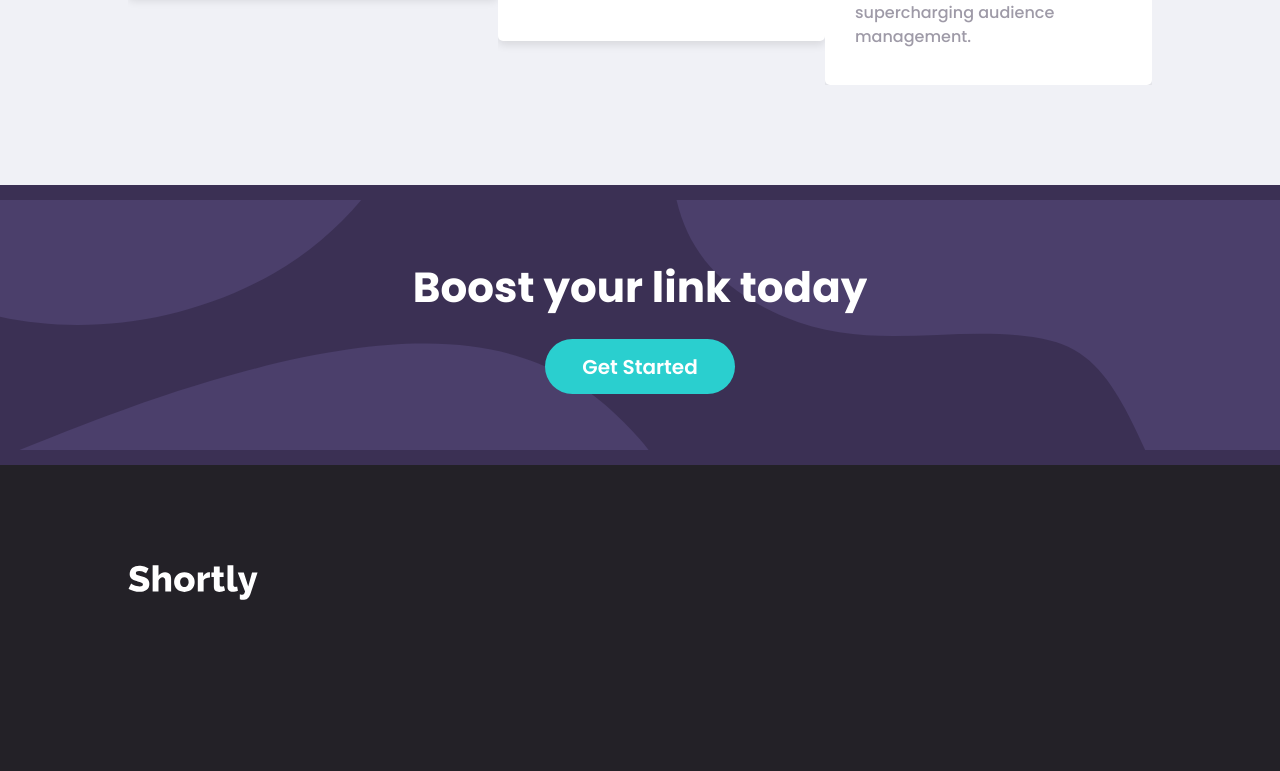
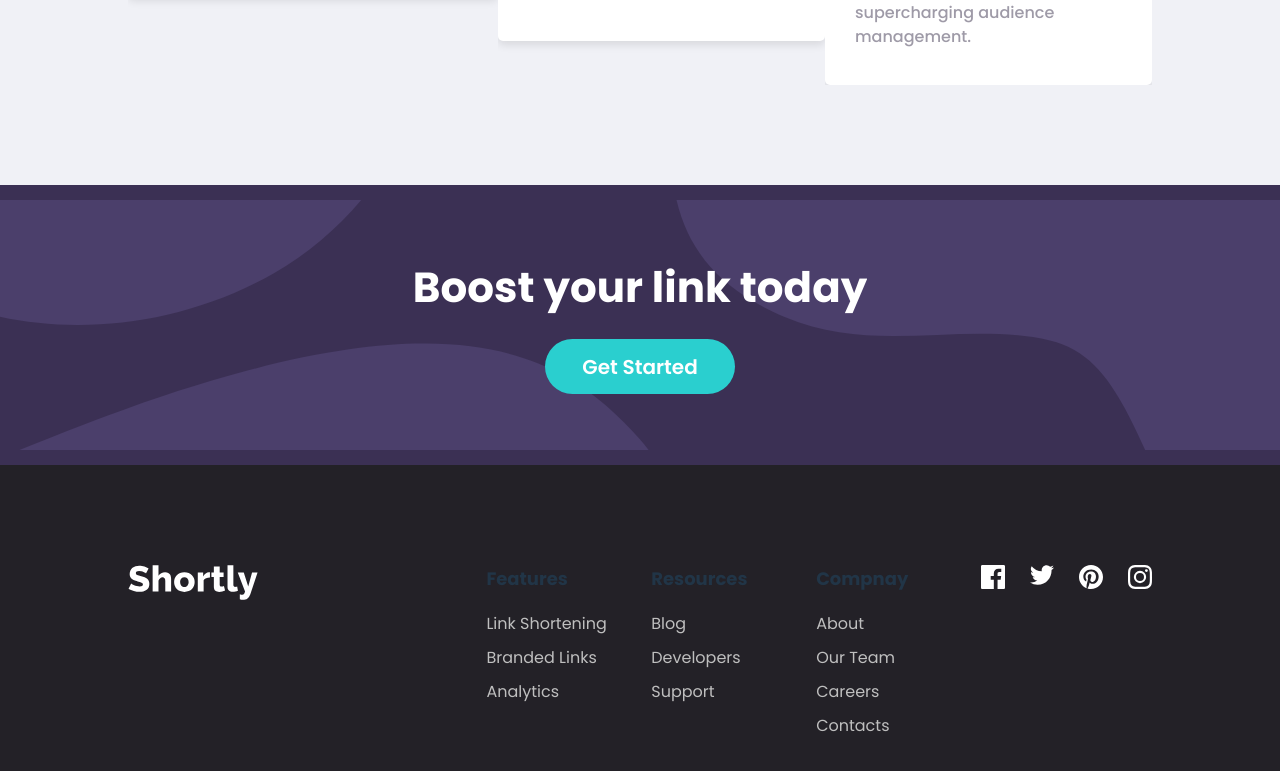
Before and after one commit to itstalalsalman/url-shortening-app, a React (Vite) app: page / in a window 1280 px wide. Shown: the part 1625-2396 px from the top of the page. Built offline with nearby package versions, Linux system fonts and the light colour scheme.

Commit message:
Footer Completed Along with Zustand store for state management initiated

```diff
--- a/package.json
+++ b/package.json
@@ -11,7 +11,8 @@
   },
   "dependencies": {
     "react": "^18.3.1",
-    "react-dom": "^18.3.1"
+    "react-dom": "^18.3.1",
+    "zustand": "^4.5.5"
   },
   "devDependencies": {
     "@eslint/js": "^9.9.0",
--- a/src/components/Footer/Footer.css
+++ b/src/components/Footer/Footer.css
@@ -13,4 +13,13 @@
 .listing-and-icons{
     width: 65%;
     height: 100%;
+    display: flex;
+    justify-content: space-between;
 }
+
+.icons-container{
+    display: flex;
+    justify-content: start;
+    align-items: start;
+    gap: 25px;
+}
--- a/src/components/Footer/Footer.jsx
+++ b/src/components/Footer/Footer.jsx
@@ -3,6 +3,11 @@ import './Footer.css';
 import ListComponent from '../ListComponent/ListComponent';
 
 import logo from '../../assets/logoFooter.svg';
+import facebook from '../../assets/icon-facebook.svg';
+import twitter from '../../assets/icon-twitter.svg';
+import pinterest from '../../assets/icon-pinterest.svg';
+import instagram from '../../assets/icon-instagram.svg';
+
 
 const Footer = () => {
 
@@ -12,13 +17,23 @@ const Footer = () => {
         {listName: "Compnay", listItemsNames: ["About", "Our Team", "Careers", "Contacts"]}
     ];
 
+    const icons = [
+        facebook,
+        twitter,
+        pinterest,
+        instagram
+    ];
+
   return (
     <div className="footer">
         <img src={logo} alt='logo' className='logo-footer'/>
         <div className='listing-and-icons'>
-            {footerlisting.map((list) => {
+            {footerlisting.map((list) => (
                 <ListComponent liName={list.listName} liItems={list.listItemsNames} />
-            })}
+            ))}
+            <div className='icons-container'>
+                {icons.map(icon => <img src={icon} alt='footer-icon' className='icon-footer' />)}
+            </div>
         </div>
     </div>
   )
--- a/src/components/ListComponent/ListComponent.css
+++ b/src/components/ListComponent/ListComponent.css
@@ -1,4 +1,29 @@
 .list-container{
     width: 20%;
     height: 100%;
+    display: flex;
+    flex-direction: column;
+    gap: 20px;
 }
+
+.list-heading{
+    font-size: 18px;
+}
+
+.list-container > ul{
+    display: flex;
+    flex-direction: column;
+    justify-content: start;
+    align-items: start;
+    gap: 10px;
+}
+
+.item-name{
+    color: var(--Gray);
+    cursor: pointer;
+    transition: color 0.2s ease-in;
+}
+
+.item-name:hover{
+    color: var(--Cyan);
+}
```
Also changed, not shown: src/store.js (added, +7 -0 lines), 1 other file (tests, documents, lock files or other folders).
